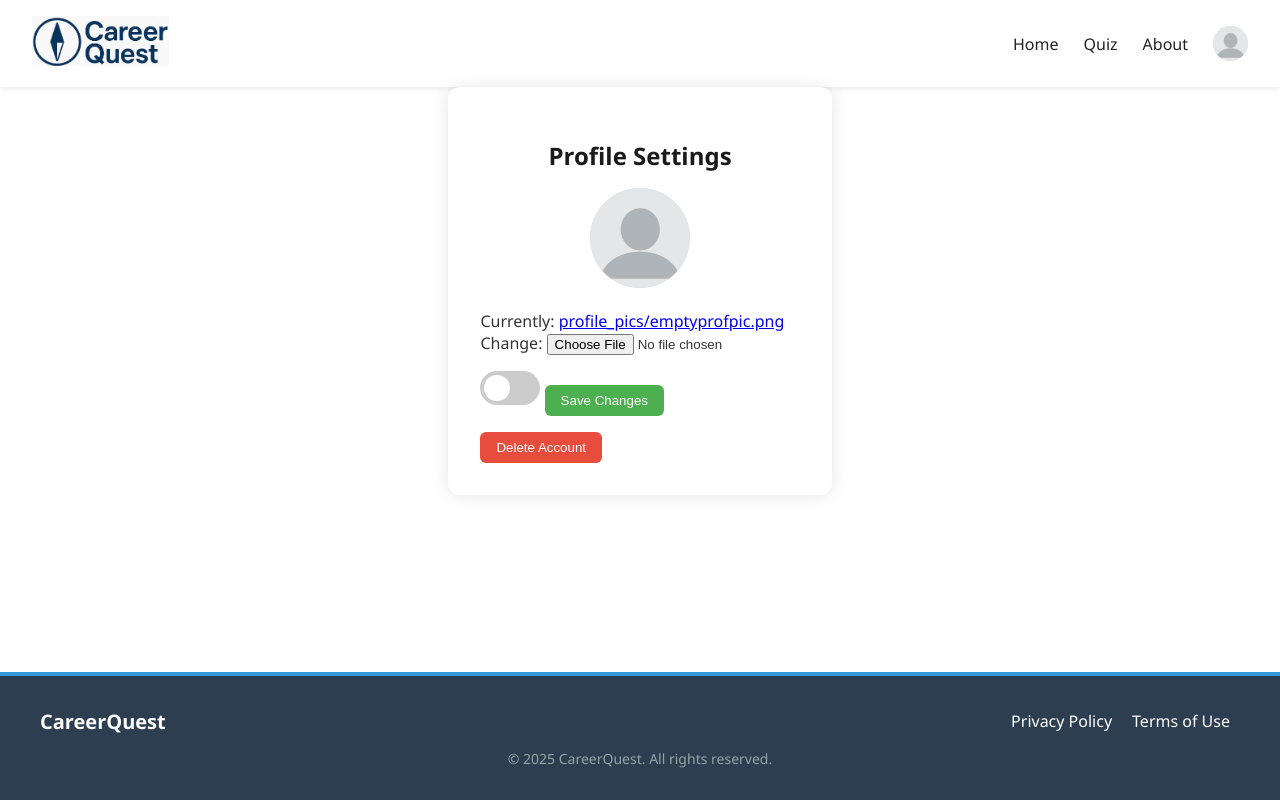
After one commit to JayantThathireddy/CareerQuest, a Django app: page /profile-settings/ in a window 1280 px wide. The commit adds this page. Run offline with Django 5.2, Linux system fonts and the light colour scheme; the visitor is signed in with stand-in values (Sample User, id 1).

Commit message:
Some new features and styling Features include: - When logged in it shows Icon instead of "Logout" - Hovering over Icon gives options on what you can do - Settings page somewhat works as of right now, you can switch your profile picture
Dark mode is still prototype bc idk how use django

```diff
--- /dev/null
+++ b/base/forms.py
@@ -0,0 +1,7 @@
+from django import forms
+from .models import Profile
+
+class ProfileForm(forms.ModelForm):
+    class Meta:
+        model = Profile
+        fields = ['profile_picture', 'dark_mode']
--- /dev/null
+++ b/base/templates/base/profile-settings.html
@@ -0,0 +1,124 @@
+{% extends 'main.html' %}
+{% load static %}
+
+{% block content %}
+<div class="profile-settings-container">
+    <h2>Profile Settings</h2>
+
+    <form method="POST" enctype="multipart/form-data">
+        {% csrf_token %}
+        <div class="form-group">
+            {% if request.user.profile.profile_picture and request.user.profile.profile_picture.name != 'profile_pics/emptyprofpic.png' %}
+                <img src="{{ request.user.profile.profile_picture.url }}" alt="Profile Picture" class="profile-picture">
+            {% else %}
+                <img src="{% static 'profile_pics/emptyprofpic.png' %}" alt="Profile Picture" class="profile-picture">
+            {% endif %}<br>
+            {{ form.profile_picture }}
+        </div>
+        <label class="switch">
+            {{ form.dark_mode }}
+            <span class="slider round"></span>
+          </label>
+        <button type="submit" class="save-button">Save Changes</button>
+    </form>
+
+    <form method="POST" onsubmit="return confirm('Are you sure you want to delete your account? This action cannot be undone.');">
+        {% csrf_token %}
+        <input type="hidden" name="delete_account" value="true">
+        <button type="submit" class="delete-button">Delete Account</button>
+    </form>
+</div>
+
+<!-- Profile Settings -->
+<style>
+    .profile-settings-container {
+        max-width: 500px;
+        margin: 0 auto;
+        padding: 2rem;
+        background: rgba(255,255,255,0.95);
+        border-radius: 12px;
+        box-shadow: 0 0 15px rgba(0,0,0,0.1);
+    }
+
+    .profile-settings-container h2 {
+        text-align: center;
+        margin-bottom: 1rem;
+    }
+
+    .profile-picture {
+        width: 100px;
+        height: 100px;
+        border-radius: 50%;
+        margin: auto;
+        align-items: center;
+        display: block;
+        background-color: #e0e0e0;
+    }
+
+    .form-group {
+        margin: 1rem 0;
+    }
+
+    .save-button {
+        background: #4CAF50;
+        border: none;
+        padding: 0.5rem 1rem;
+        color: white;
+        cursor: pointer;
+        border-radius: 6px;
+    }
+
+    .delete-button {
+        background: #e74c3c;
+        border: none;
+        padding: 0.5rem 1rem;
+        color: white;
+        cursor: pointer;
+        border-radius: 6px;
+        margin-top: 1rem;
+    }
+
+    .save-button:hover {
+        background: #45a049;
+    }
+
+    .delete-button:hover {
+        background: #c0392b;
+    }
+</style>
+
+<!-- Switch styling -->
+<style>
+    .switch {
+      position: relative;
+      display: inline-block;
+      width: 60px;
+      height: 34px;
+    }
+    .switch input { display: none; }
+    .slider {
+      position: absolute;
+      cursor: pointer;
+      top: 0; left: 0;
+      right: 0; bottom: 0;
+      background-color: #ccc;
+      transition: .4s;
+      border-radius: 34px;
+    }
+    .slider:before {
+      position: absolute;
+      content: "";
+      height: 26px; width: 26px;
+      left: 4px; bottom: 4px;
+      background-color: white;
+      transition: .4s;
+      border-radius: 50%;
+    }
+    input:checked + .slider {
+      background-color: #2196F3;
+    }
+    input:checked + .slider:before {
+      transform: translateX(26px);
+    }
+</style>
+{% endblock %}
--- a/base/urls.py
+++ b/base/urls.py
@@ -1,6 +1,8 @@
 from django.urls import path
 from django.contrib.auth import views as auth_views
 from . import views
+from django.conf import settings
+from django.conf.urls.static import static
 
 urlpatterns = [
     path('', views.home, name='home'),
@@ -8,6 +10,7 @@ urlpatterns = [
     path('login/', views.loginPage, name='login'),
     path('logout/', views.logoutUser, name='logout'),
     path('register/', views.registerPage, name='register'),
+    path('profile-settings/', views.profile_settings, name='profile-settings'),
     path('quiz/', views.quiz, name='quiz'),  # Quiz intro page
     path('quiz/questions/', views.quiz_questions, name='quiz_questions'),  # ✅ New quiz-taking page
     path('description/', views.description, name='description'),
@@ -26,3 +29,6 @@ urlpatterns = [
     # 🔐 Login
     path('login/', auth_views.LoginView.as_view(template_name='base/login.html'), name='login'),
 ]
+
+if settings.DEBUG:
+    urlpatterns += static(settings.MEDIA_URL, document_root=settings.MEDIA_ROOT)
--- a/base/views.py
+++ b/base/views.py
@@ -5,6 +5,8 @@ from django.contrib.auth.models import User
 from django.contrib import messages
 from django.contrib.auth import authenticate, login, logout
 from django.contrib.auth.forms import UserCreationForm
+from django.contrib.auth.decorators import login_required
+from .forms import ProfileForm
 
 # from .models import Question  # Uncomment this when your Question model is ready
 
@@ -68,6 +70,24 @@ def registerPage(request):
 
     return render(request, 'base/login_register.html', {'form': form})
 
+@login_required
+def profile_settings(request):
+    profile = request.user.profile
+
+    if request.method == 'POST':
+        if 'delete_account' in request.POST:
+            request.user.delete()
+            return redirect('home')
+
+        form = ProfileForm(request.POST, request.FILES, instance=profile)
+        if form.is_valid():
+            form.save()
+            return redirect('profile-settings')
+    else:
+        form = ProfileForm(instance=profile)
+
+    return render(request, 'base/profile-settings.html', {'form': form})
+
 def quiz_page_1(request):
     if request.method == "POST":
         # Save q1 to q5 into session or database
@@ -120,7 +140,7 @@ def quiz_page_5(request):
         request.session['quiz_q23'] = request.POST.get('q23')
         request.session['quiz_q24'] = request.POST.get('q24')
         request.session['quiz_q25'] = request.POST.get('q25')
-        return redirect('description')  # Redirect to the job description page
+        return redirect('quiz_page_6')  # Redirect to the job description page
     return render(request, 'base/quiz_questions5.html')
 
 def quiz_page_6(request):
@@ -131,7 +151,7 @@ def quiz_page_6(request):
         request.session['quiz_q28'] = request.POST.get('q28')
         request.session['quiz_q29'] = request.POST.get('q29')
         request.session['quiz_q30'] = request.POST.get('q30')
-        return redirect('description')  # Redirect to the job description page
+        return redirect('quiz_page_7')  # Redirect to the job description page
     return render(request, 'base/quiz_questions6.html')
 
 def quiz_page_7(request):
@@ -142,7 +162,7 @@ def quiz_page_7(request):
         request.session['quiz_q33'] = request.POST.get('q33')
         request.session['quiz_q34'] = request.POST.get('q34')
         request.session['quiz_q35'] = request.POST.get('q35')
-        return redirect('description')  # Redirect to the job description page
+        return redirect('quiz_page_8')  # Redirect to the job description page
     return render(request, 'base/quiz_questions7.html')
 
 def quiz_page_8(request):
@@ -153,7 +173,7 @@ def quiz_page_8(request):
         request.session['quiz_q38'] = request.POST.get('q38')
         request.session['quiz_q39'] = request.POST.get('q39')
         request.session['quiz_q40'] = request.POST.get('q40')
-        return redirect('description')  # Redirect to the job description page
+        return redirect('quiz_page_9')  # Redirect to the job description page
     return render(request, 'base/quiz_questions8.html')
 
 def quiz_page_9(request):
@@ -164,7 +184,7 @@ def quiz_page_9(request):
         request.session['quiz_q43'] = request.POST.get('q43')
         request.session['quiz_q44'] = request.POST.get('q44')
         request.session['quiz_q45'] = request.POST.get('q45')
-        return redirect('description')  # Redirect to the job description page
+        return redirect('quiz_page_10')  # Redirect to the job description page
     return render(request, 'base/quiz_questions9.html')
 
 def quiz_page_10(request):
--- a/static/styles/style.css
+++ b/static/styles/style.css
@@ -44,6 +44,15 @@ p {
     box-shadow: 0 2px 5px rgba(0,0,0,0.08);
 }
 
+.nav-links {
+    display: flex;
+    align-items: center;
+}
+
+.nav-links .dropdown {
+    margin-left: 25px;
+}
+
 .nav-links a {
     text-decoration: none;
     color: #222;
@@ -68,7 +77,7 @@ p {
     width: 100%;
 }
 
-.nav-links .login-button,.nav-links .logout-button {
+.nav-links .login-button {
     padding: 10px 20px;
     background-color: #09334f;
     color: white;
@@ -76,8 +85,7 @@ p {
     transition: background-color 0.3s ease;
 }
 
-.login-button:hover,
-.logout-button:hover {
+.login-button:hover {
     background-color: #333;
 }
 
@@ -261,3 +269,105 @@ ul.messages {
         margin: 8px 0;
     }
 }
+
+/* Profile Stuff */
+.profile-pic {
+    width: 35px;
+    height: 35px;
+    border-radius: 50%;
+    object-fit: cover;
+    cursor: pointer;
+    display: block;
+    background-color: #e0e0e0;
+}
+
+.dropdown {
+    position: relative;
+    display: inline-block;
+}
+
+.dropdown-content {
+    display: none;
+    position: absolute;
+    right: 0;
+    background-color: white;
+    min-width: 150px;
+    box-shadow: 0px 8px 16px rgba(0,0,0,0.2);
+    z-index: 1;
+    border-radius: 4px;
+    overflow: hidden;
+}
+
+.dropdown-content a {
+    padding: 10px 15px;
+    display: block;
+    color: black;
+    text-decoration: none;
+    margin-left: 0;
+    width: 100%;
+    box-sizing: border-box;
+    transition: background-color 0.3s ease;
+}
+
+.dropdown-content a:hover {
+    background-color: #f1f1f1;
+    width: 100%;
+}
+
+.dropdown:hover .dropdown-content {
+    display: block;
+}
+
+/* Logout Stuff */
+.popup-overlay {
+    display: none;
+    position: fixed;
+    top: 0; left: 0;
+    width: 100%; height: 100%;
+    background: rgba(0, 0, 0, 0.5);
+    backdrop-filter: blur(4px);
+    justify-content: center;
+    align-items: center;
+    z-index: 1000;
+}
+
+.popup {
+    background: white;
+    padding: 20px 30px;
+    border-radius: 10px;
+    text-align: center;
+    box-shadow: 0 0 15px rgba(0,0,0,0.2);
+}
+
+.popup-buttons {
+    margin-top: 15px;
+}
+
+.confirm-button, .cancel-button {
+    padding: 8px 16px;
+    margin: 0 10px;
+    border: none;
+    cursor: pointer;
+    border-radius: 5px;
+}
+
+.confirm-button {
+    background: #e74c3c;
+    color: white;
+    text-decoration: none;
+}
+
+.cancel-button {
+    background: #ccc;
+}
+
+
+/* Dark Mode */
+.dark-mode {
+    background-color: #121212;
+    color: #e0e0e0;
+  }
+
+.dark-mode a {
+color: #90caf9;
+}
--- a/templates/main.html
+++ b/templates/main.html
@@ -12,6 +12,8 @@
 
         <title>CareerQuest</title>
     </head>
+
+    <body class="{% if request.user.is_authenticated and request.user.profile.dark_mode %}dark-mode{% endif %}"></body>
     <body>
         <div class="main-content">
             {% include 'navbar.html' %}
--- a/templates/navbar.html
+++ b/templates/navbar.html
@@ -1,4 +1,6 @@
-{%load static%}
+{% load static %}
+
+<link rel="stylesheet" href="{% static 'styles/style.css' %}">
 <div class="navbar">
     <div class="logo">
         <a href="{% url 'home' %}">
@@ -6,16 +8,60 @@
         </a>
     </div>
 
-
     <div class="nav-links">
-        <a href="{% url 'home' %}">Home</a>
-        <a href="{% url 'quiz' %}">Quiz</a>
-        <a href="{% url 'about' %}">About</a>
+        <a class="nav-item" href="/">Home</a>
+        <a class="nav-item" href="/quiz">Quiz</a>
+        <a class="nav-item" href="/about">About</a>
 
         {% if request.user.is_authenticated %}
-        <a href="{% url 'logout' %}" class="logout-button">Logout</a>
+        <div class="dropdown">
+            {% if request.user.profile.profile_picture and request.user.profile.profile_picture.name != 'profile_pics/emptyprofpic.png' %}
+                <img src="{{ request.user.profile.profile_picture.url }}" alt="Profile Picture" class="profile-pic">
+            {% else %}
+                <img src="{% static 'profile_pics/emptyprofpic.png' %}" alt="Profile Picture" class="profile-pic">
+            {% endif %}
+            <div class="dropdown-content">
+                <a href="#">Bookmarks</a>
+                <a href="/profile-settings">Profile Settings</a>
+                <a href="#" onclick="showLogoutPopup()">Logout</a>
+            </div>
+        </div>
         {% else %}
-        <a href="{% url 'login' %}" class="login-button">Log in</a>
+            <a href="{% url 'login' %}" class="login-button">Log in</a>
         {% endif %}
     </div>
 </div>
+
+{# For Logging Out #}
+<div id="logoutPopup" class="popup-overlay">
+    <div class="popup">
+        <p>Would you like to logout?</p>
+        <div class="popup-buttons">
+            <a href="{% url 'logout' %}" class="confirm-button">Yes, Logout</a>
+            <button onclick="hideLogoutPopup()" class="cancel-button">Cancel</button>
+        </div>
+    </div>
+</div>
+
+<script>
+    function toggleDropdown() {
+        let dropdown = document.getElementById('profileDropdown');
+        dropdown.style.display = dropdown.style.display === 'block' ? 'none' : 'block';
+    }
+
+    function showLogoutPopup() {
+        document.getElementById('logoutPopup').style.display = 'flex';
+        document.getElementById('profileDropdown').style.display = 'none';
+    }
+
+    function hideLogoutPopup() {
+        document.getElementById('logoutPopup').style.display = 'none';
+    }
+
+    window.onclick = function(event) {
+        let dropdown = document.getElementById('profileDropdown');
+        if (!event.target.matches('.profile-pic')) {
+            dropdown.style.display = 'none';
+        }
+    }
+</script>
```
Also changed, not shown: base/models.py (+18 -1 lines), careerquest/settings.py (+10 -6 lines), base/migrations/0001_initial.py (added), base/migrations/0002_profile_dark_mode.py (added), static/profile_pics/emptyprofpic.png (added). Lines whose indentation alone changed are shown as unchanged.
